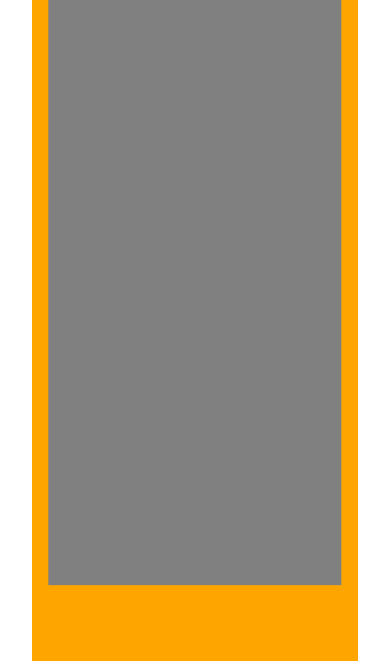
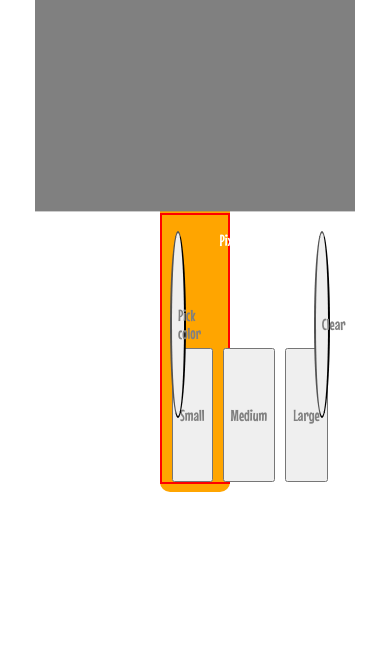
Before and after one commit to gabalbcos/Etch-a-Sketch, a plain HTML site: page index.html in a window 390 px wide. Shown: the part 203-864 px from the top of the page. Drawn offline with Linux system fonts and the light colour scheme.

Commit message:
Add mobile style

```diff
--- a/css/styles.css
+++ b/css/styles.css
@@ -3,31 +3,87 @@
   font-family: 'Mouse Memoirs';
   color: white;
   --device-color: orange;
+  --dark-font: rgb(128, 128, 128);
 }
 
 .header{
   background-color: var(--device-color);
-  margin: 1em 2em 0 2em;
+  /*Just for control*/
+  border-bottom: 2px dotted red;
+  border-radius: 10px 10px 0 0;
+  height: 5em;
+  margin: 1em 10em 0 10em;
   padding: .2em;
   text-align: center;
-  border-radius: 10px 10px 0 0;
-  /*Just for control*/
-  border-bottom: 2px dotted red;
 }
 
 .device-body{
   background-color: var(--device-color);
-  height: 90vh;
-  margin: 0 2em;
+  border-radius:  0 0 10px 10px;
+  height: 71vh;
+  margin: 0 10em;
   position: relative;
 }
 
 .device-body__screen {
   background-color: grey;
-  height: 80%;
-  width: 90%;
+  height: 20em;
+  width: 20em;
   position: absolute;
-  top: 50%;
+  top: 6em;
   left: 50%;
-  transform: translate(-50%, -50%);
+  transform: translate(-50%, -30.5%);
 }
+
+
+.device-body__button-menu{
+  position:absolute;
+  top: 20em;
+  border: 2px solid red;
+  width:100%;
+  height: calc(70vh - 20em);
+  display: grid;
+  grid-template-columns: 1fr 1fr 1fr 1fr 1fr;
+  grid-template-rows: 1fr 1fr;
+  gap: 0px 10px;
+  grid-template-areas:
+    "btn-1 options options options btn-2"
+    "btn-1 small_opt medium_opt large_opt btn-2";
+}
+.btn-1 { grid-area: btn-1;
+          position:absolute;
+          top: 1em;
+          left:0.5em;
+           }
+
+.options { grid-area: options;
+          text-align: center;
+           }
+
+.btn-2 { grid-area: btn-2;
+         position:absolute;
+         top: 1em;
+         right:0.5em;}
+.small_opt { grid-area: small_opt; }
+.medium_opt { grid-area: medium_opt; }
+.large_opt { grid-area: large_opt; }
+
+
+
+.button-menu__btn{
+  border-radius: 100%;
+  height:
+}
+
+.btn{
+  border-radius: 100%;
+  width: 70%;
+  height: 70%;
+  color: var(--dark-font);
+}
+
+.btn-b{
+  color: var(--dark-font);
+  font-size: 1em;
+
+}
--- a/index.html
+++ b/index.html
@@ -19,6 +19,14 @@
     <main>
         <div class="device-body">
             <div class="device-body__screen"></div>
+            <div class="device-body__button-menu">
+                <button class="button-menu__btn btn-1 btn">Pick color</button>
+                <button class="button-menu__btn btn-2 btn">Clear</button>
+                    <p class="size-list__size-title options">Pixel density:</p>
+                    <button  id='small' class='btn-b small_opt' value="small">Small</button>
+                    <button id='medium' class='btn-b medium_opt' value="mediun">Medium</button>
+                    <button id='large' class='btn-b large_opt' value="large">Large</button>
+            </div>
         </div>
     </main>
 </body>
```
